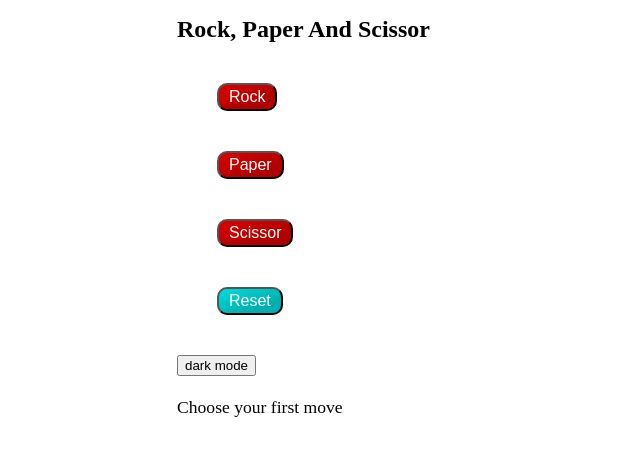
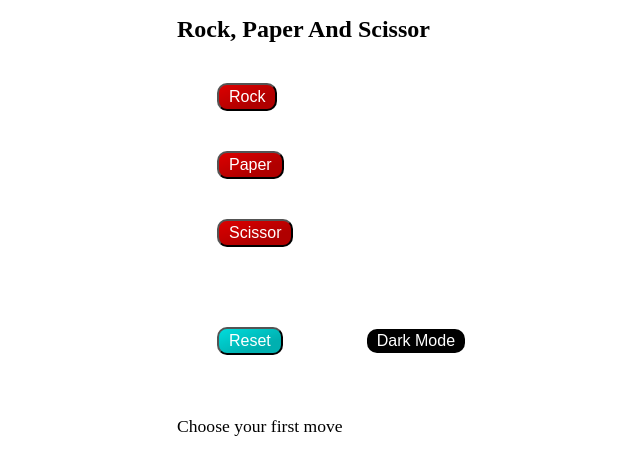
Before and after one commit to victor8818/Odin_rock, a plain HTML site: page index.html in a window 1280 px wide. Shown: the whole page, without its empty margins (63-703 px from the left). Drawn offline with Linux system fonts and the light colour scheme.

Commit message:
Add files via upload

```diff
--- a/stylesheet.css
+++ b/stylesheet.css
@@ -31,7 +31,6 @@ dt,
 address {
   line-height: 1.5;
 }
-
 
 .btn {
   text-transform: capitalize;
@@ -71,14 +70,33 @@ address {
   background-color: rgba(255, 0, 0, 1);
 }
 
-#reset {
-  display: block;
+#reset,
+#dark {
   text-transform: capitalize;
   border-radius: 10px;
   border-color: black;
   padding: 0 10px;
   margin: 40px;
   size: 20px;
+}
+#dark {
+  text-transform: capitalize;
+  border: 5px;
+  border-color: black;
+  background-color: rgba(0, 0, 0, 1);
+  background-image: linear-gradient(
+    to top left,
+    rgba(0, 0, 0, 0.2),
+    rgba(0, 0, 0, 0.2) 30%,
+    rgba(0, 0, 0, 0)
+  );
+  color: #fff;
+  font-size: 1rem;
+  text-align: center;
+  line-height: 1.5;
+}
+
+#reset {
   background-color: rgba(0, 220, 220, 1);
   background-image: linear-gradient(
     to top left,
```
